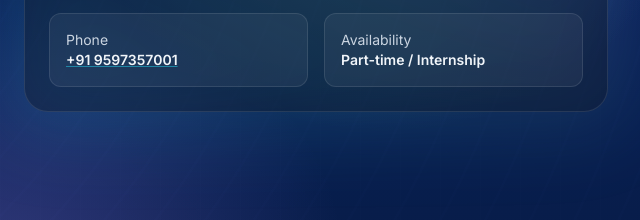
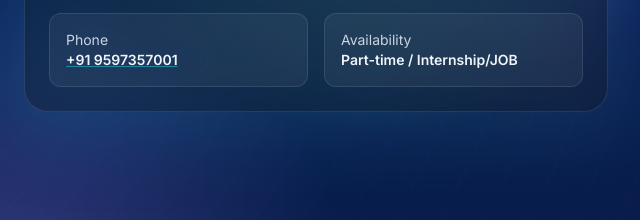
Before and after one commit to pcabdur/pcabdur.github.io, a plain HTML site: page index.html in a window 1280 px wide. Shown: the part 372-592 px from the top of the page, 640-1280 px from the left. Drawn offline with nearby package versions, Linux system fonts and the light colour scheme.

Commit message:
index.html

```diff
--- a/index.html
+++ b/index.html
@@ -163,7 +163,7 @@
                     </div>
                     <div class="p-4 rounded-xl bg-white/5 border border-white/10">
                       <p class="text-slate-300">Availability</p>
-                      <p class="font-semibold">Part-time / Internship</p>
+                      <p class="font-semibold">Part-time / Internship/JOB</p>
                     </div>
                   </div>
                 </div>
```
